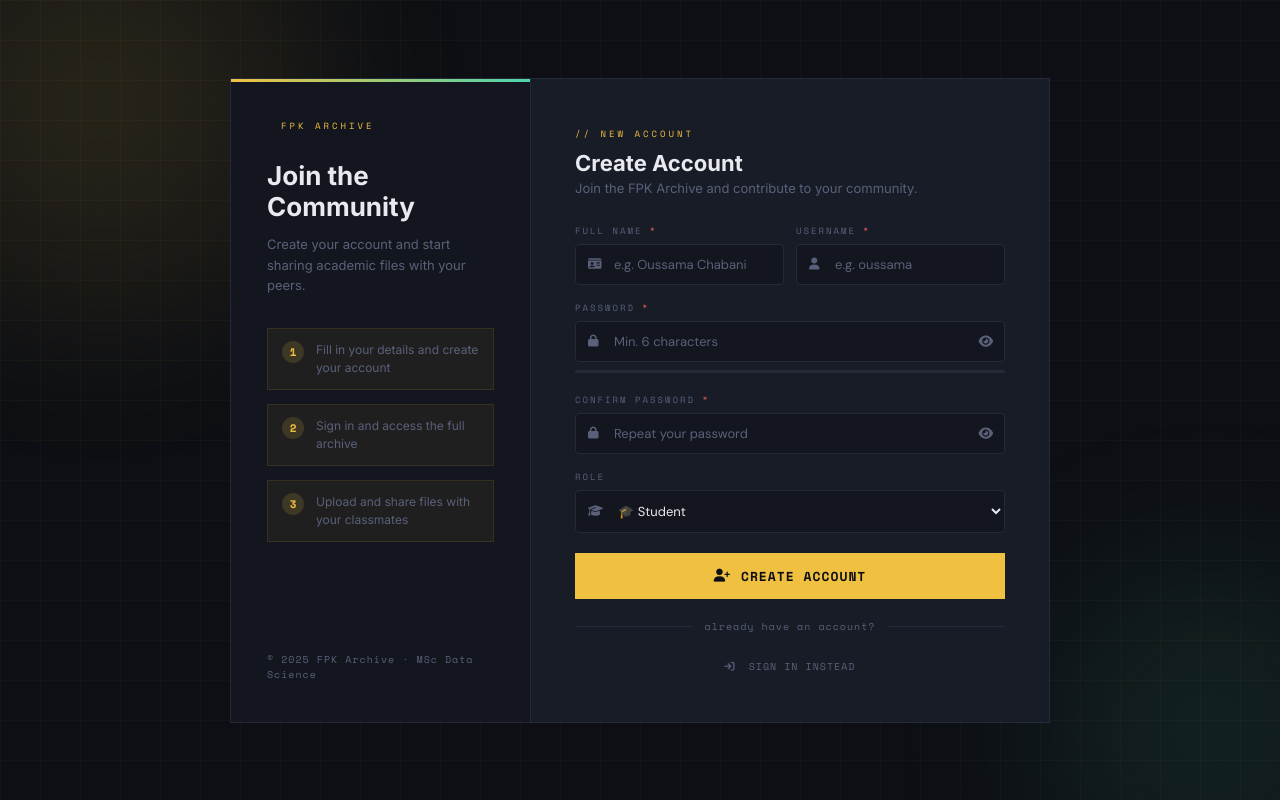
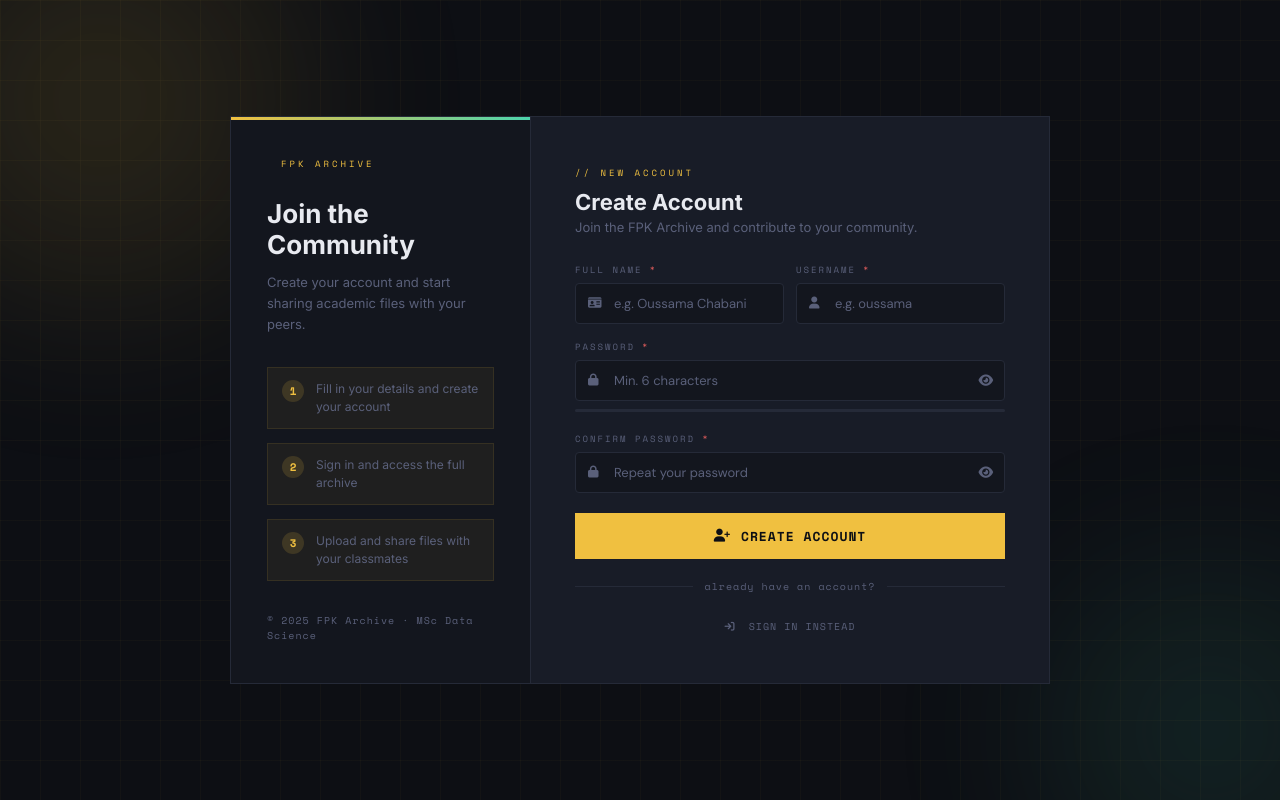
Before and after one commit to Chouss777/File_upload_system, a website: page register.html in a window 1280 px wide. Drawn offline with nearby package versions, Linux system fonts and the light colour scheme.

Commit message:
Remove role selection from registration form; registration now only sends username, password, and display. Role is assigned server-side.

```diff
--- a/register.html
+++ b/register.html
@@ -220,17 +220,6 @@
       </div>
     </div>
 
-    <div class="field-group">
-      <label class="field-label">Role</label>
-      <div class="field-wrap">
-        <i class="fa-solid fa-graduation-cap field-icon"></i>
-        <select id="role" class="field-input" style="cursor:pointer; padding-left:38px;">
-          <option value="student">🎓 Student</option>
-          <option value="admin">🛡️ Admin</option>
-        </select>
-      </div>
-    </div>
-
     <button class="submit-btn" id="register-btn" onclick="doRegister()">
       <i class="fa-solid fa-user-plus"></i> Create Account
     </button>
@@ -292,7 +281,6 @@
     const username = document.getElementById('username').value.trim().toLowerCase();
     const password = document.getElementById('password').value;
     const confirm  = document.getElementById('confirm').value;
-    const role     = document.getElementById('role').value;
     const btn      = document.getElementById('register-btn');
 
     document.getElementById('error-box').classList.remove('show');
@@ -311,7 +299,7 @@
       const res  = await fetch('http://localhost:3000/api/auth/register', {
         method:  'POST',
         headers: { 'Content-Type': 'application/json' },
-        body:    JSON.stringify({ username, password, role, display }),
+        body:    JSON.stringify({ username, password, display }),
       });
       const data = await res.json();
       if (!res.ok) {
```
